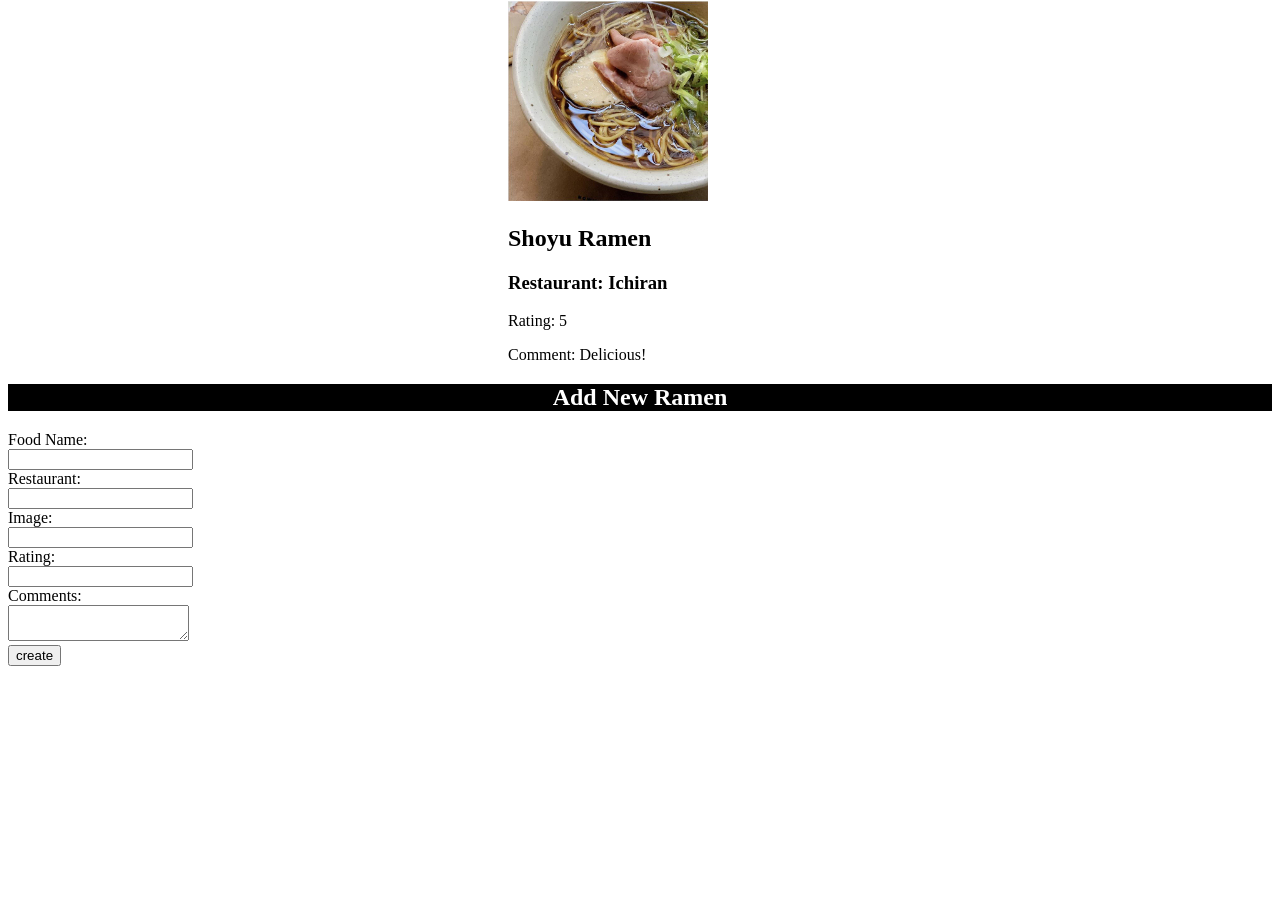
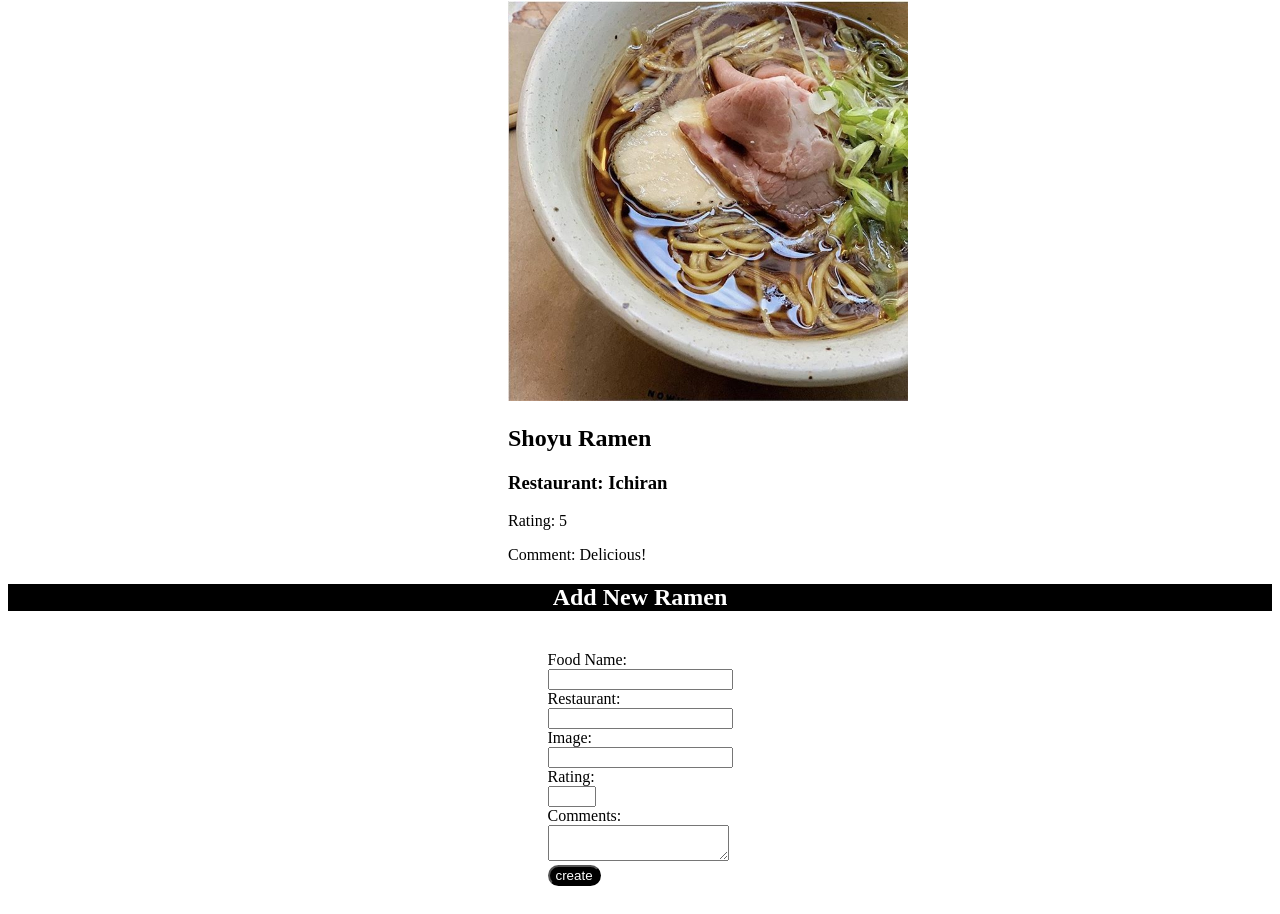
Before and after one commit to carly-cracker/ramen-rating-app, a plain HTML site: page index.html in a window 1280 px wide. Shown: the part 283-1197 px from the top of the page. Before the commit the page ends 957 px from the top, so only its background shows below. Drawn offline with Linux system fonts and the light colour scheme.

Commit message:
adds css file,styles and removes unused html codes

```diff
--- a/index.html
+++ b/index.html
@@ -3,6 +3,7 @@
 <head>
     <meta charset="UTF-8">
     <meta name="viewport" content="width=device-width, initial-scale=1.0">
+    <link rel="stylesheet" href="style.css">
     <title>RAMEN RATING APP</title>
 </head>
 <body>
@@ -11,14 +12,9 @@
  </div>
  <div id="ramen-menu">
  </div>
- <div id="ramen-detail">
-    <img id="detail-image" src="" alt="">
-    <h2 id="detail-name"></h2>
-    <h3 id="detail-restaurant"></h3>
-    <p id="detail-rating"></p>
-    <p id="detail-comment"></p>
-</div>
+ <div id="ramen-detail"></div>
 <h2 id="mid-ramen">Add New Ramen</h2>
+<div id="aForm">
     <form id="new-ramen">
         <label for="new-name">Food Name:</label><br>
         <input type="text" id="new-name" name="name" required><br>
@@ -30,13 +26,14 @@
         <input type="text" id="food-image" name="image" required><br>
 
         <label for="rating">Rating:</label><br>
-        <input type="number" id="food-rating" name="rating" required><br>
+        <input type="number" id="food-rating" name="rating" max="5" min="1" required><br>
 
         <label for="comment">Comments:</label><br>
         <textarea name="comment" id="food-comment" required></textarea><br>
 
         <button type="submit">create</button>
     </form>
+</div>
 <script src="index.js"></script>
 </body>
 </html>
--- a/index.js
+++ b/index.js
@@ -45,8 +45,8 @@ function handleClick(ramen) {
     const img = document.createElement("img")
     img.src = ramen.image;
     img.alt = ramen.name;
-    img.style.width = "200px";
-    img.style.height ="200px";
+    img.style.width = "400px";
+    img.style.height ="400px";
 
     const name = document.createElement("h2")
     name.textContent = ramen.name
@@ -74,6 +74,7 @@ sec.style.textAlign = 'center'
 
 function addSubmitListener(){
     const form = document.getElementById("new-ramen")
+    form.style.justifyContent = "center"
     form.addEventListener('submit', handleFormSubmit)
 }
 
--- /dev/null
+++ b/style.css
@@ -0,0 +1,12 @@
+#aForm {
+    display: flex;
+    justify-content: center;
+    align-items: center;
+    height: auto;
+    padding: 20px;
+}
+button {
+    color: white;
+    background-color: black;
+    border-radius: 20px;
+}
```
